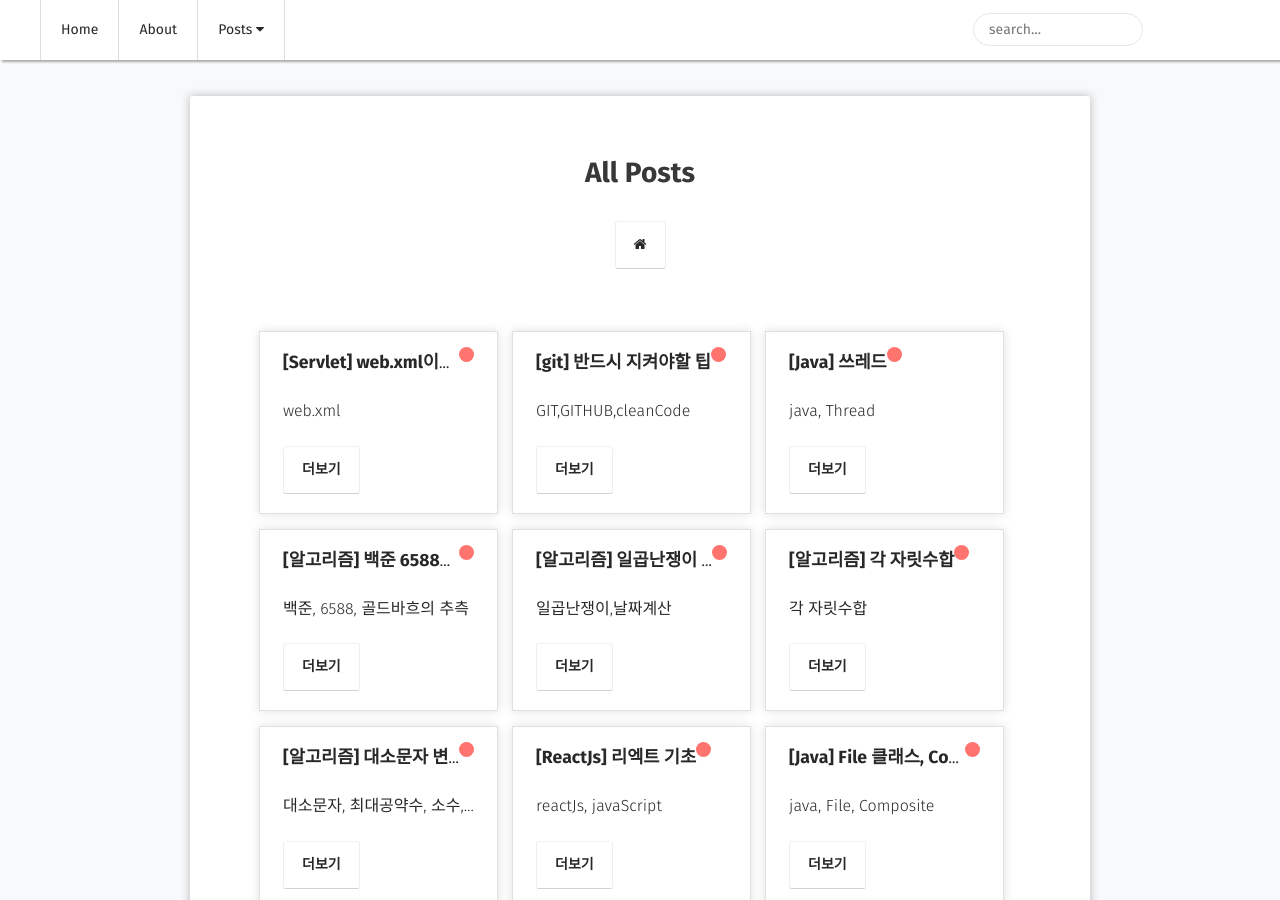
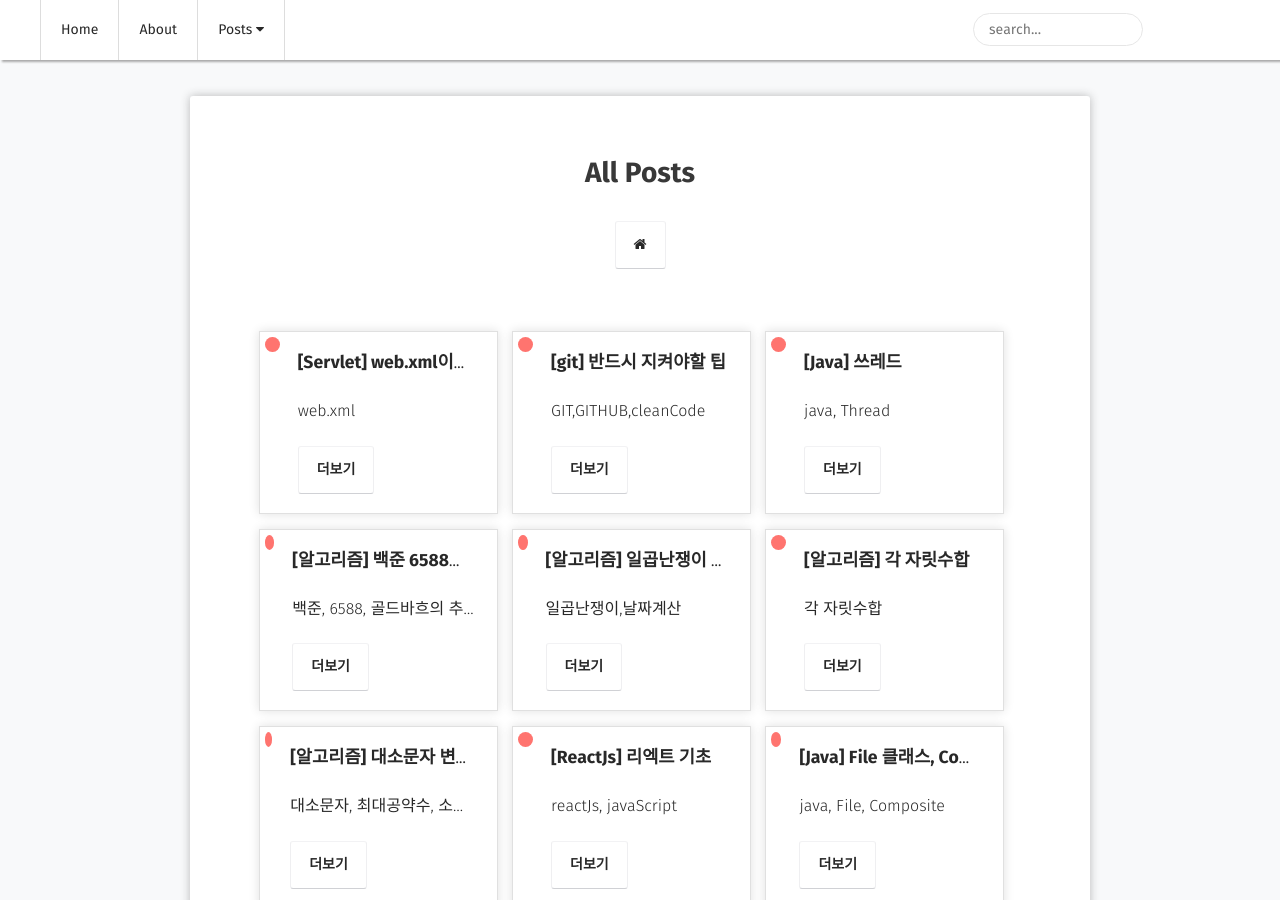
Before and after one commit to choiwono/choiwono.github.io, a Jekyll site: the page built from posts/index.md, in a window 1280 px wide and 900 px high. Built offline with Jekyll 4.4.1, drawn with Linux system fonts in a browser that asks for light colours; some web fonts are replaced.

Commit message:
#19.01.07 블로그 ui 수정완료

```diff
--- a/_layouts/post-list.html
+++ b/_layouts/post-list.html
@@ -31,8 +31,8 @@ layout: compress
                         <!--<li>
                             <img src="https://coverfiles.alphacoders.com/443/44333.jpg" style="height:100px; width:100%;"/>
                         </li>-->
+                        <span class="post-meta"></span>
                         <li>
-                            <span class="post-meta"></span>
                             <a class="zoombtn" href="{{ site.url }}{{ post.url }}">{{ post.title }}</a>
                             <p>{{ post.excerpt }}</p>
                             <a href="{{ site.url }}{{ post.url }}" class="btn zoombtn">더보기</a>
```
